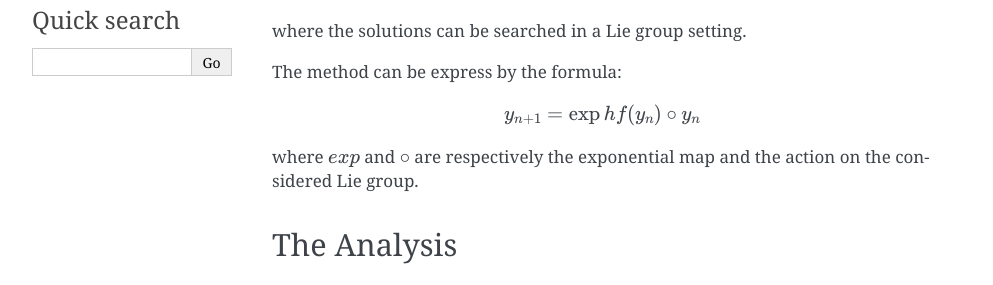
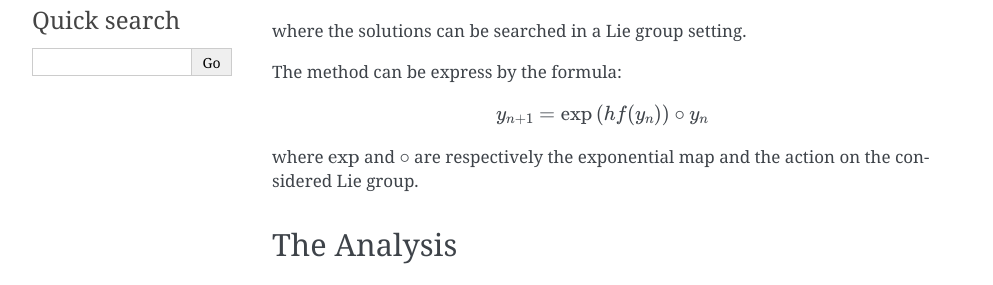
Before and after one commit to THREAD-3-2/lie_group_time_integrator, a Sphinx documentation site: the page built from docs/lieeuler.rst, in a window 1280 px wide. Shown: the part 242-527 px from the top of the page, without its empty margins (148-1141 px from the left). Built offline with Sphinx 7.4.7, drawn with Linux system fonts in a browser that asks for light colours.

```diff
--- a/docs/lieeuler.rst
+++ b/docs/lieeuler.rst
@@ -24,10 +24,10 @@ The method can be express by the formula:
 .. math::
 
     \begin{align}
-        y_{n+1} = \exp{hf(y_{n})}\circ y_{n}
+        y_{n+1} = \exp{(hf(y_{n}))}\circ y_{n}
     \end{align}
 
-where :math:`exp` and :math:`\circ` are respectively the exponential map and the action on the considered Lie group.
+where :math:`\exp` and :math:`\circ` are respectively the exponential map and the action on the considered Lie group.
 
 .. _riemannianDistance:
 
```
